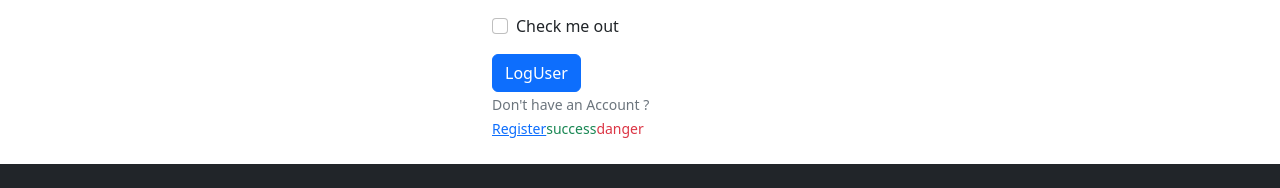
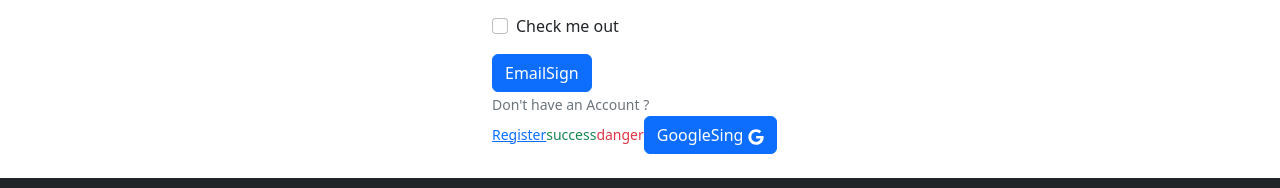
Before and after one commit to alhaj-cmd/chef-recipe-hunter-client, a React (Vite) app: page /login in a window 1280 px wide. Shown: the part 764-952 px from the top of the page. Built offline with nearby package versions, Linux system fonts and the light colour scheme; no server answers.

Commit message:
firebase authentication email and google

```diff
--- a/src/components/LogUser/LogIn.jsx
+++ b/src/components/LogUser/LogIn.jsx
@@ -4,8 +4,25 @@ import Button from 'react-bootstrap/Button';
 import Form from 'react-bootstrap/Form';
 import { Link, useLocation, useNavigate } from 'react-router-dom';
 import { AuthContext } from '../Porvider/AuthPorvider';
+import { GoogleAuthProvider, getAuth, signInWithPopup } from 'firebase/auth';
+import app from '../../firebase/Firebase-config';
+import { FaGoogle } from 'react-icons/fa';
 
 const LogIn = () => {
+  // google signIn
+  const  auth =  getAuth(app);
+  const provider = new GoogleAuthProvider();
+  const handleGoogleSignIn =()=>{
+    signInWithPopup(auth, provider)
+    .then(res =>{
+      const user = res.user;
+      console.log(user);
+    })
+    .catch(error =>{
+      console.log('error',error.message)
+    })
+  }
+  // email sign
   const { signIn } = useContext(AuthContext);
 
   const navigate = useNavigate();
@@ -49,7 +66,7 @@ const LogIn = () => {
         <Form.Check type="checkbox" label="Check me out" />
       </Form.Group>
       <Button variant="primary" type="submit">
-        LogUser
+        EmailSign
       </Button>
       <br />
       <Form.Text className="text-secondary">
@@ -62,6 +79,7 @@ const LogIn = () => {
       <Form.Text className="text-danger">
           danger
         </Form.Text>
+    <Button onClick={handleGoogleSignIn}>GoogleSing <FaGoogle></FaGoogle></Button>
     </Form>
        </Container>
     );
--- a/src/components/LogUser/Register.jsx
+++ b/src/components/LogUser/Register.jsx
@@ -66,7 +66,6 @@ const {createUser} = useContext(AuthContext)
           success
         </Form.Text>
     </Form>
-    <img src={createUser.photo} alt="" />
        </Container>
     );
 };
```
Also changed, not shown: src/components/Porvider/AuthPorvider.jsx (+6 -2 lines), 1 other file (tests, documents, lock files or other folders).
